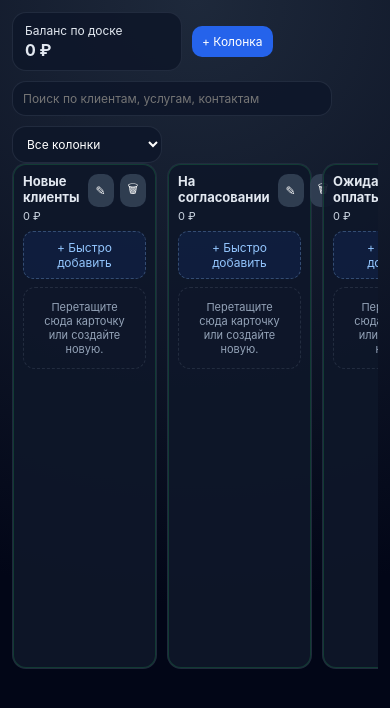
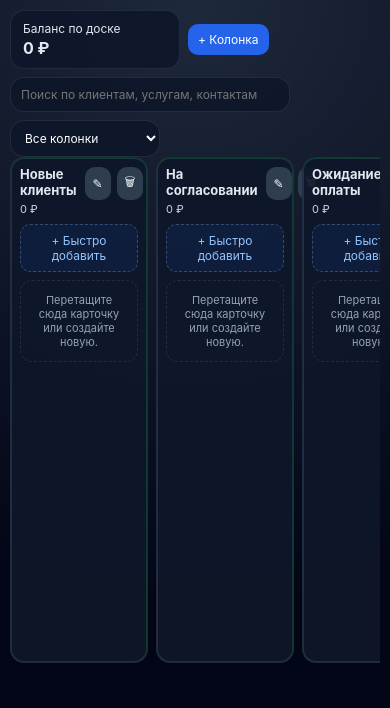
Before and after one commit to vitsam222-cpu/kanban, a website: page index.html in a window 390 px wide. Drawn offline with Linux system fonts and the light colour scheme.

Commit message:
Simplify compact board header

```diff
--- a/src/main.js
+++ b/src/main.js
@@ -183,7 +183,7 @@ function render() {
 
   app.innerHTML = `
     <div class="app-shell">
-      <header class="topbar compact-header">
+      <header class="topbar">
         <div class="topbar-actions">
           <div class="summary-card">
             <span>Баланс по доске</span>
--- a/src/styles.css
+++ b/src/styles.css
@@ -9,10 +9,10 @@ body { margin: 0; min-height: 100vh; background: radial-gradient(circle at top,
 button, input, select { font: inherit; }
 button { cursor: pointer; border: none; }
 
-.app-shell { padding: 14px; }
-.topbar, .toolbar, .topbar-actions, .modal-header, .modal-actions, .card-head, .card-actions { display: flex; justify-content: space-between; gap: 10px; align-items: center; }
+.app-shell { padding: 12px; }
+.topbar, .toolbar, .topbar-actions, .modal-header, .modal-actions, .card-head, .card-actions { display: flex; justify-content: space-between; gap: 8px; align-items: center; }
 .topbar, .toolbar { flex-wrap: wrap; }
-.compact-header { margin-bottom: 10px; }
+.topbar { margin-bottom: 8px; }
 .summary-card, .search-input, .filter-select, .column, dialog.modal { background: rgba(15, 23, 42, .92); border: 1px solid rgba(148, 163, 184, .14); border-radius: 14px; }
 .summary-card { min-width: 170px; padding: 10px 12px; display: grid; gap: 2px; font-size: 12px; }
 .summary-card strong { font-size: 16px; }
@@ -20,9 +20,9 @@ button { cursor: pointer; border: none; }
 .secondary-btn { background: #334155; }
 .ghost-btn { width: 100%; margin: 8px 0; background: rgba(37, 99, 235, .1); color: #93c5fd; border: 1px dashed rgba(147, 197, 253, .28); }
 .search-input, .filter-select { padding: 9px 10px; color: #fff; font-size: 12px; }
-.search-input { min-width: min(320px, 100%); }
-.board-grid { display: grid; grid-template-columns: repeat(6, minmax(150px, 1fr)); gap: 10px; overflow-x: auto; padding-bottom: 10px; }
-.column { padding: 10px; min-height: 60vh; font-size: 12px; }
+.search-input { min-width: min(280px, 100%); }
+.board-grid { display: grid; grid-template-columns: repeat(6, minmax(140px, 1fr)); gap: 8px; overflow-x: auto; padding-bottom: 8px; }
+.column { padding: 9px; min-height: 60vh; font-size: 11px; }
 .column.income { box-shadow: inset 0 0 0 1px rgba(34, 197, 94, .22); }
 .column.expense { box-shadow: inset 0 0 0 1px rgba(248, 113, 113, .22); }
 .column-header { display: flex; justify-content: space-between; gap: 8px; align-items: flex-start; }
@@ -48,10 +48,10 @@ dialog.modal::backdrop { background: rgba(2, 6, 23, .72); }
 .modal-form input { border-radius: 10px; border: 1px solid rgba(148, 163, 184, .18); background: #0f172a; color: #fff; padding: 10px 12px; font-size: 12px; }
 
 @media (max-width: 1024px) {
-  .app-shell { padding: 12px; }
-  .board-grid { grid-template-columns: repeat(6, minmax(150px, 180px)); }
+  .app-shell { padding: 10px; }
+  .board-grid { grid-template-columns: repeat(6, minmax(140px, 168px)); }
 }
 
 @media (max-width: 900px) {
-  .board-grid { grid-template-columns: repeat(6, minmax(145px, 170px)); }
+  .board-grid { grid-template-columns: repeat(6, minmax(138px, 160px)); }
 }
```
